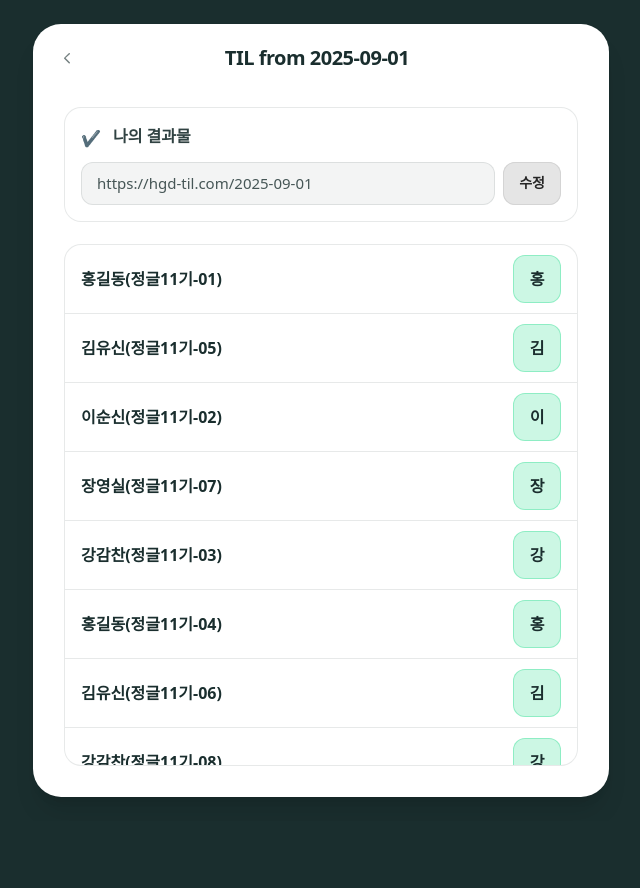
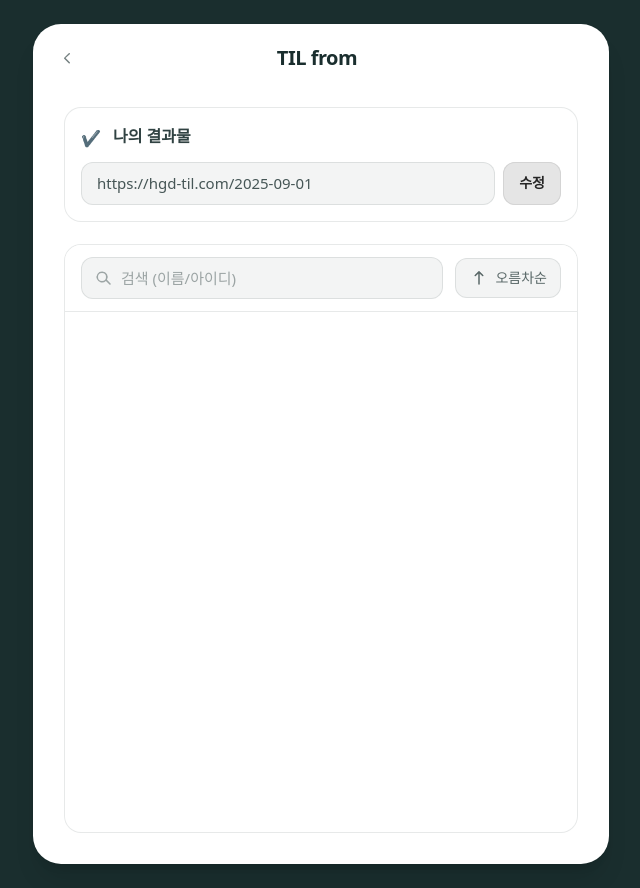
Before and after one commit to edward-official/junglebook, a Flask app: page /list in a window 1280 px wide. Shown: the whole page, without its empty margins (319-959 px from the left). Before the commit the page ends 797 px from the top, so only its background shows below. Run offline with Flask 3, Linux system fonts and the light colour scheme; some libraries are stand-ins or nearby versions; some web fonts are replaced.

Commit message:
list 기능 작업

```diff
--- /dev/null
+++ b/static/script/list.js
@@ -0,0 +1,105 @@
+$(function () {
+  var dateVal = "DATE";
+
+  function getThumbUrl(href) {
+    try {
+      if (!href) return '';
+      var u = new URL(href, window.location.origin);
+      return 'https://www.google.com/s2/favicons?domain=' + encodeURIComponent(u.hostname) + '&sz=64';
+    } catch (_) {
+      return '';
+    }
+  }
+
+  function buildItem(item) {
+    var name = item.userName || "";
+    var href = item.url || "";
+    var safeName = $('<div>').text(name).html();
+    var safeHref = href ? ($('<a>').attr('href', href).attr('href') || '#') : '#';
+    var thumb = getThumbUrl(href);
+
+    return (
+      '<li class="px-3 sm:px-4 py-2.5 hover:bg-jungle/5 transition">' +
+        '<div class="flex items-center justify-between gap-3">' +
+          '<div class="text-[15px] sm:text-base font-semibold text-jungle">' + safeName + '</div>' +
+          '<a href="' + safeHref + '" target="_blank" rel="noopener" class="w-10 h-10 overflow-hidden rounded-xl grid place-items-center">' +
+            (thumb ? '<img src="' + thumb + '" alt="" class="w-full h-full object-cover" />' : '<span class="text-jungle font-bold">↗</span>') +
+          '</a>' +
+        '</div>' +
+      '</li>'
+    );
+  }
+
+
+  var sortAsc = true; // 기본: createdAt 오름차순
+
+  function parseCreatedAt(s) {
+    if (!s) return 0;
+    // Expect: yyyy-mm-dd hh:mm:ss
+    var parts = String(s).split(/[ T]/);
+    var d = (parts[0] || '').split('-');
+    var t = (parts[1] || '00:00:00').split(':');
+    var Y = +d[0] || 0, M = (+d[1] || 1) - 1, D = +d[2] || 1;
+    var h = +t[0] || 0, m = +t[1] || 0, sec = +t[2] || 0;
+    return new Date(Y, M, D, h, m, sec).getTime();
+  }
+
+  function sortByCreatedAt(items) {
+    return items.slice().sort(function (a, b) {
+      var ta = parseCreatedAt(a.createdAt);
+      var tb = parseCreatedAt(b.createdAt);
+      return sortAsc ? ta - tb : tb - ta;
+    });
+  }
+
+  function renderList(items, search) {
+    var $ul = $("#tilList");
+    if (!items || items.length === 0) {
+      var msgs = ['지금 쓰면 1등!', 'TIL쓰는 너가 가장 멋져', '아무도 등록 안함 ㅠㅠ'];
+      var msg = msgs[Math.floor(Math.random() * msgs.length)];
+      $ul.html('<li class="px-3 sm:px-4 py-6 text-center text-sm text-jungle/60">' + (search ? "검색 결과가 없습니다." : msg) + '</li>');
+      return;
+    }
+    var html = sortByCreatedAt(items).map(buildItem).join("");
+    $ul.html(html);
+  }
+
+  function applySearch() {
+    var q = ($('#search').val() || '').toLowerCase().trim();
+    if (!q) return renderList(allItems);
+    var filtered = allItems.filter(function (it) {
+      return (it.userName || '').toLowerCase().includes(q) || (it.url || '').toLowerCase().includes(q);
+    });
+    renderList(filtered, true);
+  }
+
+  $('#search').on('input', applySearch);
+
+  function updateSortLabel() {
+    var $label = $('#sortDir span');
+    if ($label.length) $label.text(sortAsc ? '오름차순' : '내림차순');
+  }
+
+  $('#sortDir').on('click', function () {
+    sortAsc = !sortAsc;
+    updateSortLabel();
+    applySearch();
+  });
+
+  updateSortLabel();
+
+  $.ajax({
+    url: "/tils/day",
+    method: "GET",
+    dataType: "json",
+    data: { date: dateVal },
+    timeout: 15000,
+  })
+    .done(function (res) {
+      var items = Array.isArray(res?.data) ? res.data : [];
+      renderList(items);
+    })
+    .fail(function () {
+      window.alert("목록을 가져오는 중 오류가 발생했습니다.");
+    });
+});
--- a/templates/list.html
+++ b/templates/list.html
@@ -28,7 +28,7 @@
               <path fill-rule="evenodd" d="M12.78 15.28a.75.75 0 0 1-1.06 0l-4.5-4.5a.75.75 0 0 1 0-1.06l4.5-4.5a.75.75 0 1 1 1.06 1.06L8.56 10l4.22 4.22a.75.75 0 0 1 0 1.06Z" clip-rule="evenodd"/>
             </svg>
           </a>
-          <h1 class="mx-auto text-lg sm:text-xl font-extrabold text-jungle tracking-tight">TIL from 2025-09-01</h1>
+          <h1 class="mx-auto text-lg sm:text-xl font-extrabold text-jungle tracking-tight">TIL from {{ date or '' }}</h1>
           <span class="w-7"></span>
         </header>
 
@@ -48,62 +48,40 @@
           <!-- List (name + thumbnail only) -->
           <section>
             <div class="ring-1 ring-jungle/10 rounded-2xl bg-white overflow-hidden">
-              <div class="max-h-[60vh] md:max-h-[520px] overflow-y-auto scroll-rounded">
-                <ul id="tilList" class="divide-y divide-jungle/10">
-                <li class="px-3 sm:px-4 py-2.5 hover:bg-jungle/5 transition">
-                  <div class="flex items-center justify-between gap-3">
-                    <div class="text-[15px] sm:text-base font-semibold text-jungle">홍길동(정글11기-01)</div>
-                    <div class="w-12 h-12 rounded-xl grid place-items-center bg-accent/20 text-jungle font-bold ring-1 ring-inset ring-accent/30">홍</div>
+              <!-- Toolbar: Date (hidden, from Jinja) + Search + Sort -->
+              <div class="px-3 sm:px-4 py-3 border-b border-jungle/10 bg-white">
+                <div class="flex items-center gap-3">
+                  <!-- Search -->
+                  <div class="relative grow">
+                    <span class="absolute left-3 top-1/2 -translate-y-1/2 text-jungle/40" aria-hidden="true">
+                      <svg class="h-5 w-5" viewBox="0 0 20 20" fill="currentColor">
+                        <path fill-rule="evenodd" d="M9 3.5a5.5 5.5 0 1 0 3.89 9.43l3.59 3.59a.75.75 0 1 0 1.06-1.06l-3.59-3.59A5.5 5.5 0 0 0 9 3.5Zm-4 5.5a4 4 0 1 1 8 0 4 4 0 0 1-8 0Z" clip-rule="evenodd"/>
+                      </svg>
+                    </span>
+                    <input id="search" name="search" type="search" placeholder="검색 (이름/아이디)"
+                      class="w-full pl-10 pr-3 py-2.5 rounded-xl bg-jungle/5 ring-1 ring-inset ring-jungle/10 text-[15px] placeholder:text-jungle/40 focus:outline-none focus:ring-2 focus:ring-accent/40" />
                   </div>
-                </li>
-                <li class="px-3 sm:px-4 py-2.5 hover:bg-jungle/5 transition">
-                  <div class="flex items-center justify-between gap-3">
-                    <div class="text-[15px] sm:text-base font-semibold text-jungle">김유신(정글11기-05)</div>
-                    <div class="w-12 h-12 rounded-xl grid place-items-center bg-accent/20 text-jungle font-bold ring-1 ring-inset ring-accent/30">김</div>
+                  <!-- Sort control: only ascending/descending toggle -->
+                  <div class="shrink-0">
+                    <button id="sortDir" type="button" aria-label="정렬 방향 토글" title="정렬 방향 토글"
+                      class="inline-flex items-center gap-1.5 px-3.5 py-2.5 rounded-xl bg-jungle/5 ring-1 ring-inset ring-jungle/10 text-jungle/70 hover:bg-jungle/10">
+                      <svg class="h-5 w-5" viewBox="0 0 20 20" fill="currentColor" aria-hidden="true">
+                        <path fill-rule="evenodd" d="M10.53 3.22a.75.75 0 0 0-1.06 0l-3.75 3.75a.75.75 0 1 0 1.06 1.06L9.25 5.81V16a.75.75 0 0 0 1.5 0V5.81l2.47 2.22a.75.75 0 1 0 1.06-1.06L10.53 3.22Z" clip-rule="evenodd"/>
+                      </svg>
+                      <span class="text-sm font-medium">오름차순</span>
+                    </button>
                   </div>
-                </li>
-                <li class="px-3 sm:px-4 py-2.5 hover:bg-jungle/5 transition">
-                  <div class="flex items-center justify-between gap-3">
-                    <div class="text-[15px] sm:text-base font-semibold text-jungle">이순신(정글11기-02)</div>
-                    <div class="w-12 h-12 rounded-xl grid place-items-center bg-accent/20 text-jungle font-bold ring-1 ring-inset ring-accent/30">이</div>
-                  </div>
-                </li>
-                <li class="px-3 sm:px-4 py-2.5 hover:bg-jungle/5 transition">
-                  <div class="flex items-center justify-between gap-3">
-                    <div class="text-[15px] sm:text-base font-semibold text-jungle">장영실(정글11기-07)</div>
-                    <div class="w-12 h-12 rounded-xl grid place-items-center bg-accent/20 text-jungle font-bold ring-1 ring-inset ring-accent/30">장</div>
-                  </div>
-                </li>
-                <li class="px-3 sm:px-4 py-2.5 hover:bg-jungle/5 transition">
-                  <div class="flex items-center justify-between gap-3">
-                    <div class="text-[15px] sm:text-base font-semibold text-jungle">강감찬(정글11기-03)</div>
-                    <div class="w-12 h-12 rounded-xl grid place-items-center bg-accent/20 text-jungle font-bold ring-1 ring-inset ring-accent/30">강</div>
-                  </div>
-                </li>
-                <li class="px-3 sm:px-4 py-2.5 hover:bg-jungle/5 transition">
-                  <div class="flex items-center justify-between gap-3">
-                    <div class="text-[15px] sm:text-base font-semibold text-jungle">홍길동(정글11기-04)</div>
-                    <div class="w-12 h-12 rounded-xl grid place-items-center bg-accent/20 text-jungle font-bold ring-1 ring-inset ring-accent/30">홍</div>
-                  </div>
-                </li>
-                <li class="px-3 sm:px-4 py-2.5 hover:bg-jungle/5 transition">
-                  <div class="flex items-center justify-between gap-3">
-                    <div class="text-[15px] sm:text-base font-semibold text-jungle">김유신(정글11기-06)</div>
-                    <div class="w-12 h-12 rounded-xl grid place-items-center bg-accent/20 text-jungle font-bold ring-1 ring-inset ring-accent/30">김</div>
-                  </div>
-                </li>
-                <li class="px-3 sm:px-4 py-2.5 hover:bg-jungle/5 transition">
-                  <div class="flex items-center justify-between gap-3">
-                    <div class="text-[15px] sm:text-base font-semibold text-jungle">강감찬(정글11기-08)</div>
-                    <div class="w-12 h-12 rounded-xl grid place-items-center bg-accent/20 text-jungle font-bold ring-1 ring-inset ring-accent/30">강</div>
-                  </div>
-                </li>
-                </ul>
+                </div>
+              </div>
+
+              <div class="h-[60vh] md:h-[520px] overflow-y-auto scroll-rounded">
+                <ul id="tilList" class="divide-y divide-jungle/10"></ul>
               </div>
             </div>
           </section>
         </div>
       </section>
     </main>
+    <script src="{{ url_for('static', filename='script/list.js') }}"></script>
   </body>
 </html>
```
